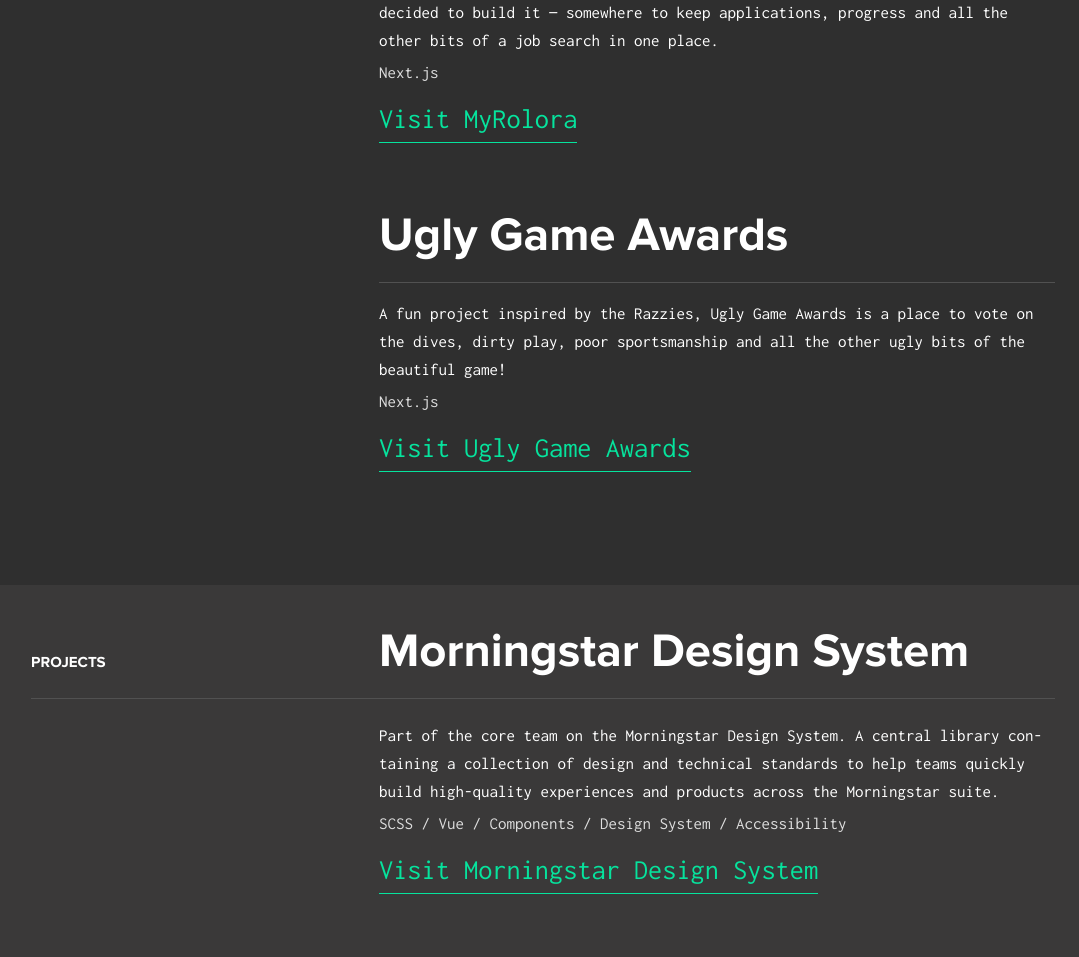
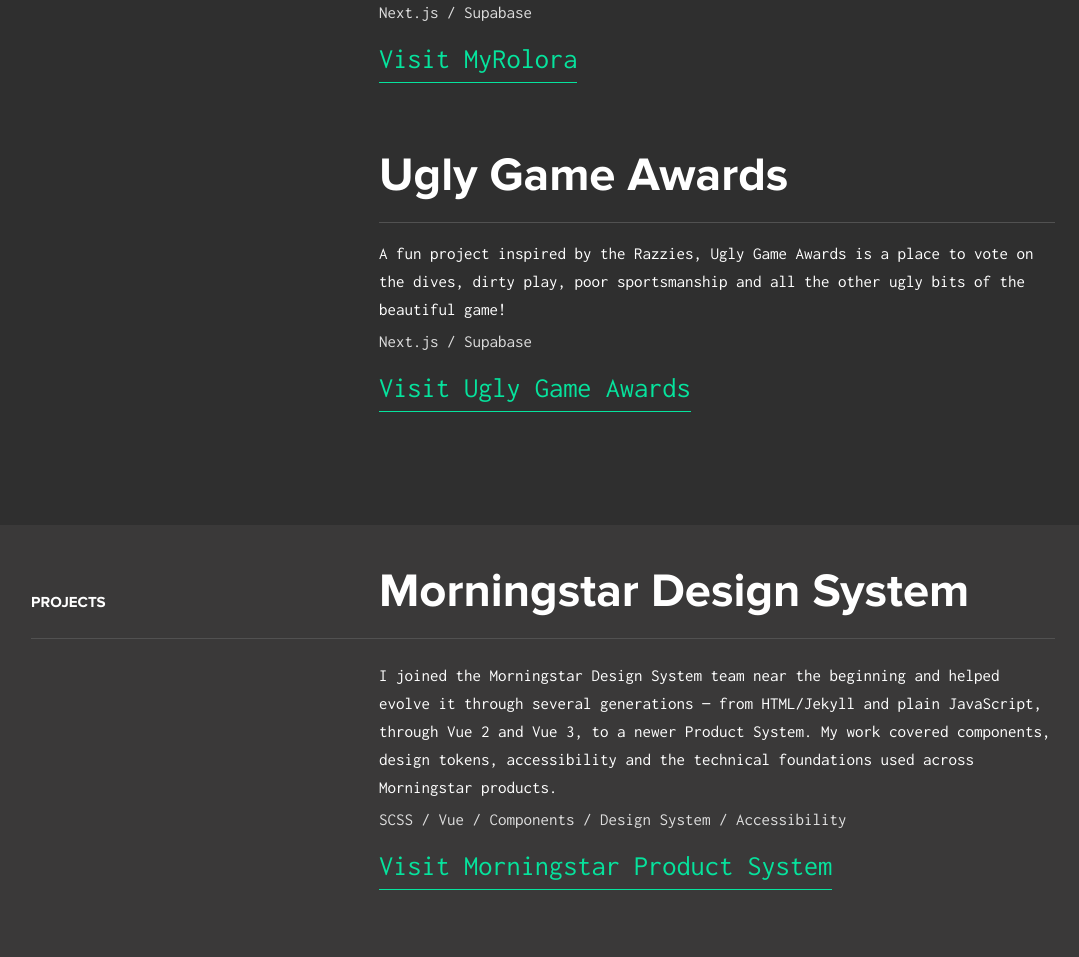
Before and after one commit to norfali/fenka, a plain HTML site: page index.html in a window 1280 px wide. Shown: the part 1460-2417 px from the top of the page, without its empty margins (97-1176 px from the left). Drawn offline with Linux system fonts and the light colour scheme.

Commit message:
tighten content

```diff
--- a/index.html
+++ b/index.html
@@ -56,14 +56,15 @@
           <header class="content__section-header">
             <h1>Hi there..</h1>
             <h2>
-              I'm a Lead Software Engineer at Morningstar, helping build and evolve the Morningstar Design System (MDS) and Data Visualization platforms.
+              I'm a Lead Software Engineer at Morningstar.
             </h2>
           </header>
           <div class="content__wysiwyg">
             <div class="profile__summary">
               <p>
-                Fenka is the online home of Nadhim Orfali, a Lead Software Engineer who cares as much about how software gets built as the finished product. I’m slightly obsessed with developer experience—whether that means better design systems, less friction, smarter testing, simpler pipelines or improving the processes around the code.
+                Fenka is my online home. I care as much about how software gets built as the finished product, and I’m slightly obsessed with developer experience — whether that means better design systems, less friction, smarter testing, simpler pipelines or improving the processes around the code.
               </p>
+              <p>I spent several years helping build and evolve the Morningstar Design System, but these days my work is much broader — spanning developer tooling, CI/CD and infrastructure, security, AI and agent workflows, and data visualisation.</p>
               <p class="profile-find">Find me on:</p>
               <ul class="profile-find__items">
                 <li class="profile-find__item">
@@ -177,6 +178,7 @@
               </p>
               <ul class="list-items recent-projects__tech">
                 <li>Next.js</li>
+                <li>Supabase</li>
               </ul>
               <p>
                 <a
@@ -200,6 +202,7 @@
               </p>
               <ul class="list-items recent-projects__tech">
                 <li>Next.js</li>
+                <li>Supabase</li>
               </ul>
               <p>
                 <a
@@ -226,10 +229,12 @@
           <div class="content__wysiwyg">
             <div class="recent-projects__summary">
               <p>
-                Part of the core team on the Morningstar Design System. A
-                central library containing a collection of design and technical
-                standards to help teams quickly build high-quality experiences
-                and products across the Morningstar suite.
+                I joined the Morningstar Design System team near the beginning
+                and helped evolve it through several generations — from
+                HTML/Jekyll and plain JavaScript, through Vue 2 and Vue 3, to a
+                newer Product System. My work covered components, design tokens,
+                accessibility and the technical foundations used across
+                Morningstar products.
               </p>
               <p></p>
               <ul class="list-items recent-projects__tech">
@@ -241,10 +246,10 @@
               </ul>
               <p>
                 <a
-                  href="https://designsystem.morningstar.com"
-                  title="Visit Morningstar Design System"
+                  href="https://design.morningstar.com"
+                  title="Visit Morningstar Product System"
                   class="recent-projects__link"
-                  >Visit Morningstar Design System</a
+                  >Visit Morningstar Product System</a
                 >
               </p>
             </div>
```
